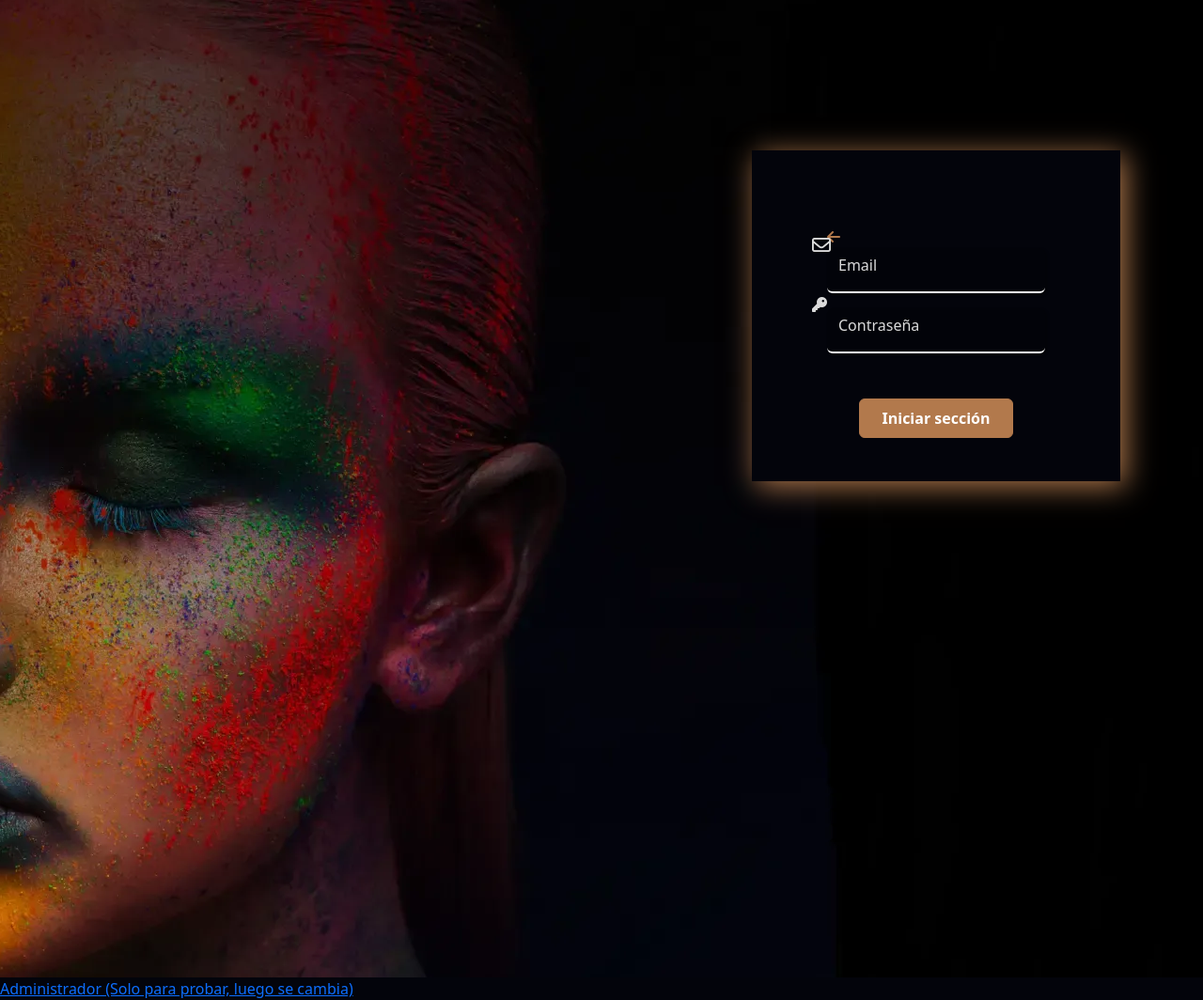
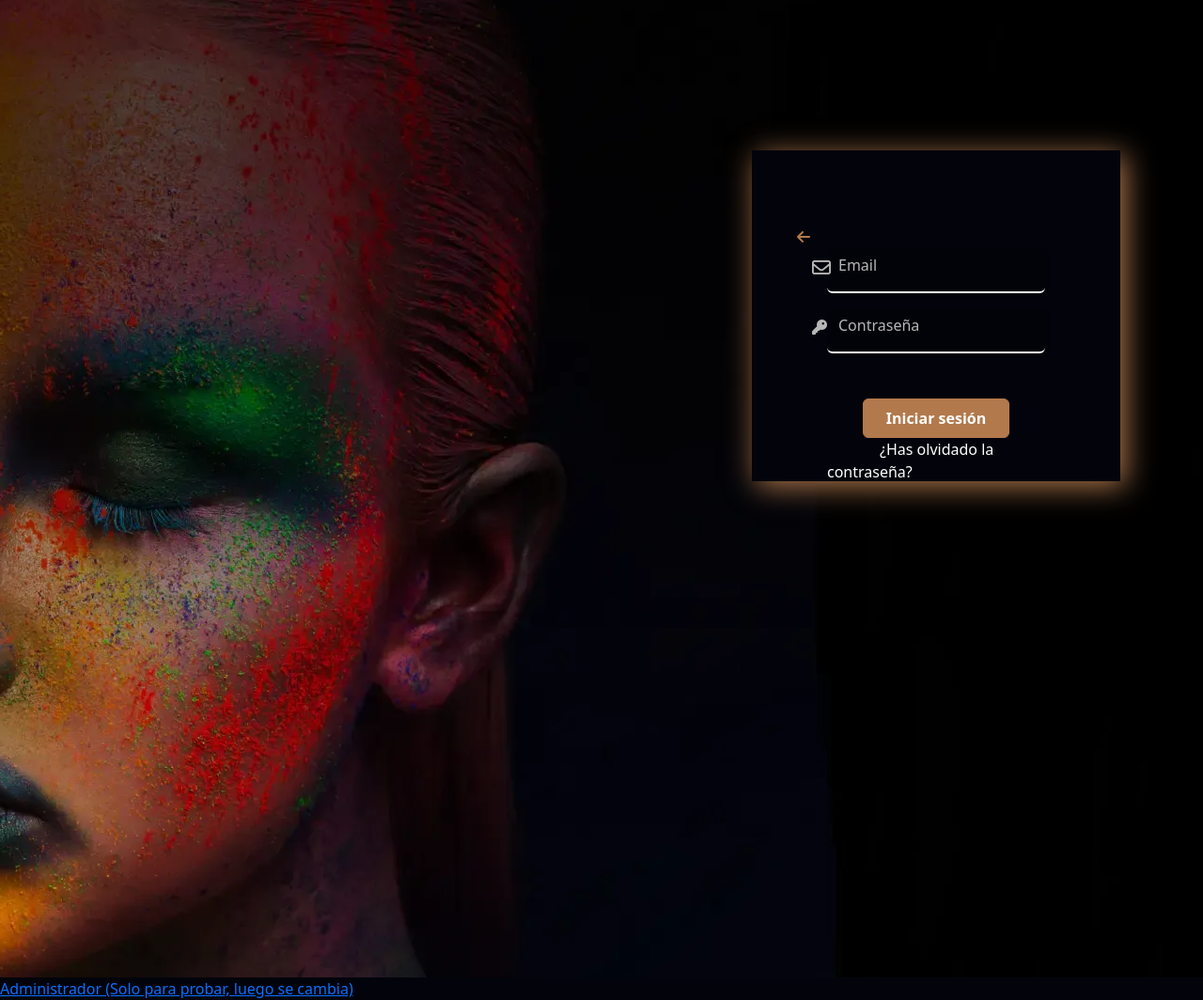
Before and after one commit to AdrianLozanoMartinez/myeart, a PHP site: page /login.php in a window 1280 px wide. Shown: the whole page at 94% size. Run offline with PHP 8.4, Linux system fonts and the light colour scheme; data that the repository does not hold is empty; some libraries are stand-ins or nearby versions.

Commit message:
Complete login design

```diff
--- a/styleLogin.css
+++ b/login.css
@@ -57,7 +57,7 @@ body {
 }
 
 .inputLogin::placeholder, #emailIcon, #passwordIcon {
-    color: rgb(219, 219, 219);
+    color: rgb(184, 183, 183);
     transition: color 0.3s ease;
 }
 
@@ -67,14 +67,24 @@ body {
 }
 
 #emailIcon{
-    top: 15.5em;
+    top: 17em;
 }
 
 #passwordIcon{
-    top: 19.5em;
+    top: 21em;
 }
 
 #arrowLeft{
     color: rgb(178 121 76/1);
-    padding-top: -20em;
+    margin-left: -2em;
 }
+
+#forget{
+    margin-left: 3.5em;
+    color: white;
+    text-decoration: none;
+}
+
+#forget:hover{
+    color: rgb(197, 143, 102);
+}
--- a/login.php
+++ b/login.php
@@ -4,16 +4,16 @@
     <meta charset="UTF-8">
     <meta name="viewport" content="width=device-width, initial-scale=1.0">
     <link href="https://cdn.jsdelivr.net/npm/bootstrap@5.3.3/dist/css/bootstrap.min.css" rel="stylesheet" integrity="sha384-QWTKZyjpPEjISv5WaRU9OFeRpok6YctnYmDr5pNlyT2bRjXh0JMhjY6hW+ALEwIH" crossorigin="anonymous">
-    <link rel="stylesheet" href="styleLogin.css">
+    <link rel="stylesheet" href="login.css">
     <link rel="stylesheet" href="https://cdnjs.cloudflare.com/ajax/libs/font-awesome/6.5.1/css/all.min.css">
     <script src="https://cdn.jsdelivr.net/npm/sweetalert2@9"></script>
 </head>
 <body>
     <div class="containerLogin">
         <div id="login">
+            <a href="index.php" id="arrowLeft"><span><i class="fa-solid fa-arrow-left"></i></span></a>
             <form  action="<?php echo htmlspecialchars($_SERVER["PHP_SELF"]);?>" method="POST">
                 <input type="hidden" name="id" value="<?php echo $id; ?>">
-                <span id="arrowLeft"><i class="fa-solid fa-arrow-left"></i></span>
                 <div class="form-group separate">
                     <div class="form-group separate">
                         <span id="emailIcon"><i class='fa-regular fa-envelope fa-lg'></i></span>
@@ -23,9 +23,10 @@
                     </div>
                 </div>
                 <div class="text-center">
-                    <button type="submit" class="btn btn-dark buttonLogin">Iniciar sección</button>
+                    <button type="submit" class="btn btn-dark buttonLogin">Iniciar sesión</button>
                 </div>
             </form>
+            <a href="#" id="forget">¿Has olvidado la contraseña?</a>
         </div>
     </div>
     <a href="admin.php">Administrador (Solo para probar, luego se cambia)</a>
```
Also changed, not shown: style.css (+10 -2 lines).
